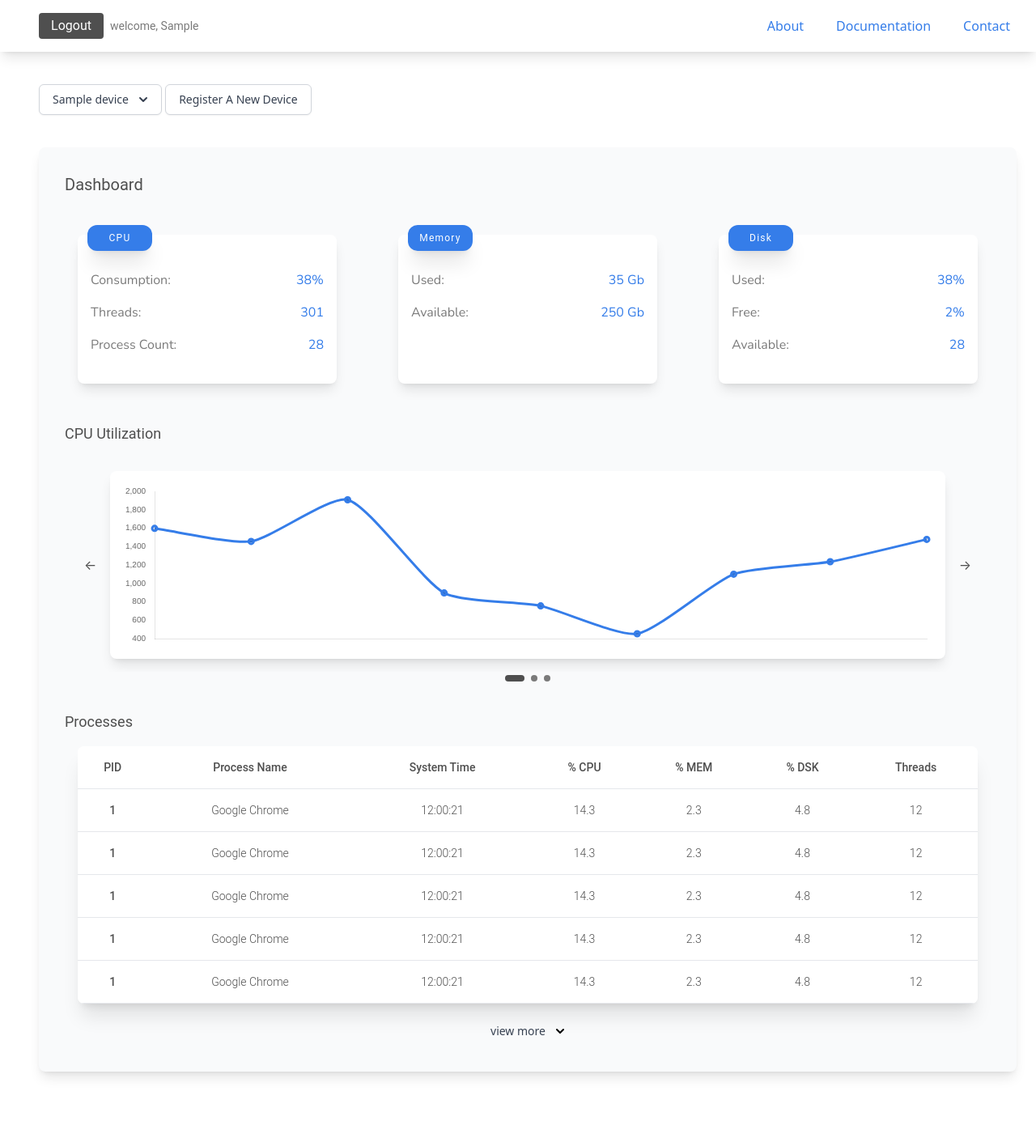
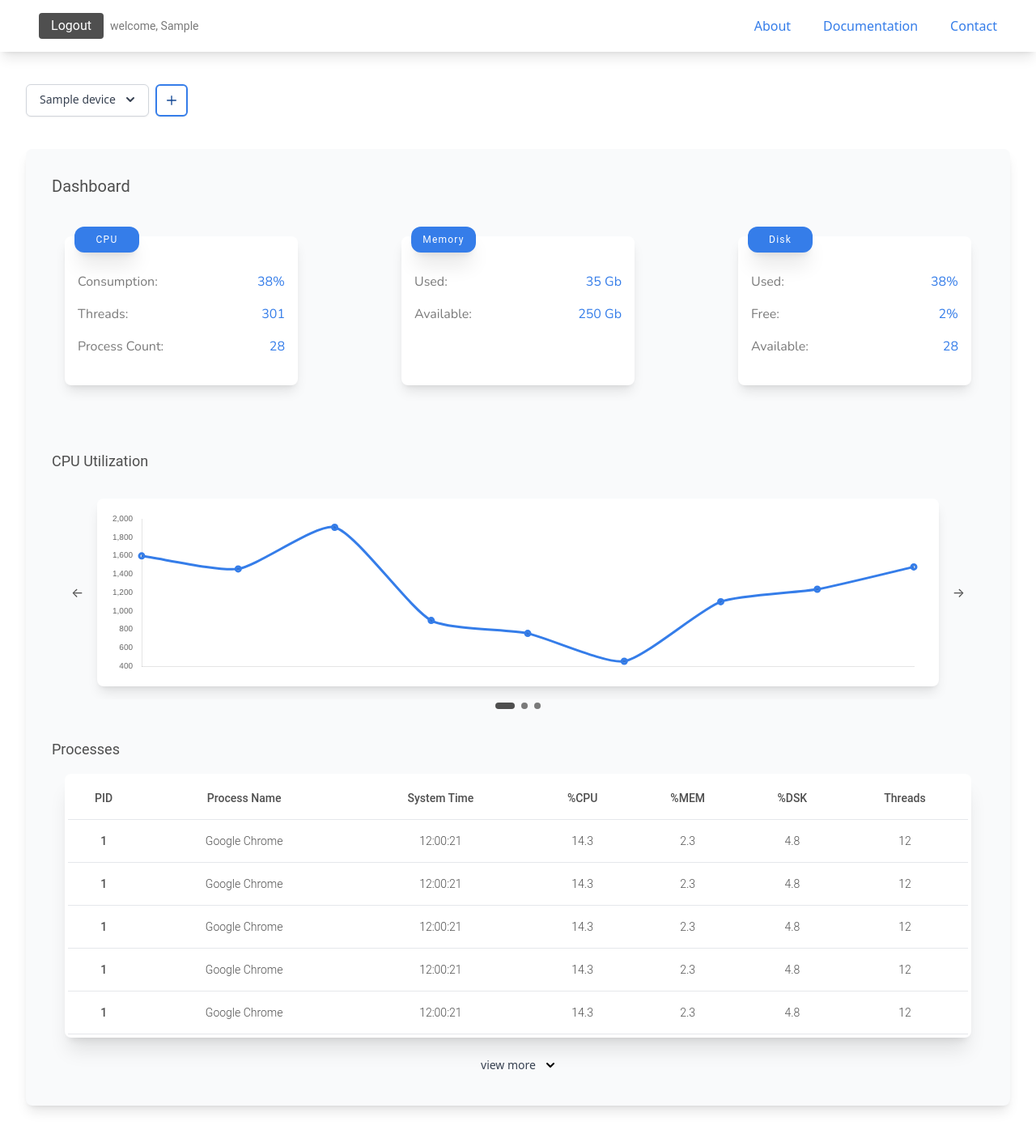
Before and after one commit to ryanpepe2000/mscs710-backend, a Flask app: page /dashboard in a window 1280 px wide. Shown: the whole page at 81% size. Before the commit the page ends 1331 px from the top, so only its background shows below. Run offline with Flask 2, Linux system fonts and the light colour scheme; a user stored in the database is signed in; tables that the repository leaves empty hold one stand-in row (values such as "Sample post"); parts of the project's set-up code (start-up, migrations or seed data) failed here and were passed over.

Commit message:
Finalized Dashboard Behavior + Misc Cleanup

```diff
--- a/matrix-server/app/auth/forms.py
+++ b/matrix-server/app/auth/forms.py
@@ -20,7 +20,7 @@ class RegistrationForm(FlaskForm):
         email = User.query.filter_by(email=email_to_check.data).first()
 
         if email:
-            raise ValidationError('Email is already in use. Please try a different email address')
+            raise ValidationError(f'Email is already in use. Please try a different email address')
 
     # Registration Fields
     first_name = StringField(label='First name', validators=[DataRequired()])
--- a/matrix-server/app/dash/views.py
+++ b/matrix-server/app/dash/views.py
@@ -2,7 +2,8 @@ import logging
 from . import dash
 from .. import db
 from . import forms
-from ..models import User, Device
+from .. import util
+from ..models import Device
 from flask import render_template, redirect, url_for, flash, request
 from flask_login import current_user
 
@@ -16,8 +17,7 @@ def dashboard_page():
         user_devices = Device.query.filter_by(user_id=current_user.id).all()
 
         if len(user_devices) > 0:
-            logger.info("I think we may have found some devices")
-
+            # TODO:- Implement Collect Metrics for Device 0 of user_devices
             # TESTING PURPOSES ONLY
             data = [
                 ("01-01-2020", 1597),
@@ -69,11 +69,12 @@ def dashboard_device_page(device_name):
 @dash.route('/dashboard/register-device', methods=['GET', 'POST'])
 def register_device():
     register_form = forms.DeviceRegistrationForm()
+
     if current_user.is_authenticated:
         if request.method == "POST":
             # Registration Submit
             if register_form.validate_on_submit():
-                # Insert New User to Database
+                # Insert New Device to Database
                 new_device = Device(device_name=register_form.device_name.data,
                                     is_active=True,
                                     user_id=current_user.id)
@@ -81,10 +82,14 @@ def register_device():
                 db.session.commit()
 
                 logger.info("Committing new Registered User Device")
+                return redirect(url_for('dash.dashboard_page')), 301
 
-                return redirect(url_for('dash.dashboard_page')), 301
+            if register_form.errors != {}:
+                for err_msg in register_form.errors.values():
+                    flash(f'{util.clean_error_msg(err_msg[0])}', category='danger')
+
         return render_template('dash/register-device.html', form=register_form), 200
-    else:
-        # User must log in to register new devices
-        flash(f'Please login to register a new device.', category='info')
-        return redirect(url_for('auth.login_page')), 301
+
+    # User must log in to register new devices
+    flash(f'Please login to register a new device.', category='info')
+    return redirect(url_for('auth.login_page')), 301
--- a/matrix-server/app/static/dash.js
+++ b/matrix-server/app/static/dash.js
@@ -19,54 +19,18 @@ dash_device_dropdown_btn.addEventListener('click', () => {
 
 // Chart.js Population + Behavior
 const chart_data = [];
-// const chart_ctx = document.querySelector('.main-chart').getContext('2d');
-
 
 function setChartData(title, headers, data) {
     chart_data.push([title, headers, data]);
 }
 
-// const totalDuration = 10000;
-// const delayBetweenPoints = totalDuration / chart_data[0][0].length;
-// const previousY = (chart_ctx) => chart_ctx.index === 0 ? chart_ctx.chart.scales.y.getPixelForValue(100) : chart_ctx.chart.getDatasetMeta(chart_ctx.datasetIndex).data[chart_ctx.index - 1].getProps(['y'], true).y;
-// const chart_animation = {
-//     x: {
-//         type:'number',
-//         easing: 'linear',
-//         duration: delayBetweenPoints,
-//         from: NaN,
-//         delay(chart_ctx) {
-//             if (chart_ctx.type !== 'data' || chart_ctx.xStarted) {
-//                 return 0;
-//             }
-//             chart_ctx.xStarted = true;
-//             return chart_ctx.index * delayBetweenPoints;
-//         }
-//     },
-//     y: {
-//         type: 'number',
-//         easing: 'linear',
-//         duration: delayBetweenPoints,
-//         from: previousY,
-//         delay(chart_ctx) {
-//             if (chart_ctx.type !== 'data' || chart_ctx.yStarted) {
-//                 return 0;
-//             }
-//             chart_ctx.yStarted = true;
-//             return chart_ctx.index * delayBetweenPoints;
-//         }
-//     }
-// };
-
-// TODO:- Finalize Progressive Line Animation
-
 function updateChartData() {
     const chart_data_ref = chart_data[current_index];
 
     // Clear the current Chart Shown
-    let chart_status = Chart.getChart('chart');
-    if (chart_status !== undefined) {
-        chart_status.destroy();
+    let main_chart_status = Chart.getChart('chart');
+    if (main_chart_status !== undefined) {
+        main_chart_status.destroy();
     }
 
     // Update Chart w/ Respective Data
--- a/matrix-server/app/static/main.css
+++ b/matrix-server/app/static/main.css
@@ -540,12 +544,16 @@ Ensure the default browser behavior of the `hidden` attribute.
   margin: 1rem;
 }
 
+.m-2{
+  margin: 0.5rem;
+}
+
+.m-1{
+  margin: 0.25rem;
+}
+
 .m-6{
   margin: 1.5rem;
-}
-
-.m-1{
-  margin: 0.25rem;
 }
 
 .mx-auto{
@@ -568,16 +576,21 @@ Ensure the default browser behavior of the `hidden` attribute.
   margin-bottom: 3.5rem;
 }
 
+.mx-2{
+  margin-left: 0.5rem;
+  margin-right: 0.5rem;
+}
+
+.my-10{
+  margin-top: 2.5rem;
+  margin-bottom: 2.5rem;
+}
+
 .mx-4{
   margin-left: 1rem;
   margin-right: 1rem;
 }
 
-.my-10{
-  margin-top: 2.5rem;
-  margin-bottom: 2.5rem;
-}
-
 .my-0\.5{
   margin-top: 0.125rem;
   margin-bottom: 0.125rem;
@@ -600,36 +613,48 @@ Ensure the default browser behavior of the `hidden` attribute.
   margin-top: 1.25rem;
 }
 
+.mt-10{
+  margin-top: 2.5rem;
+}
+
+.-mr-1{
+  margin-right: -0.25rem;
+}
+
+.ml-2{
+  margin-left: 0.5rem;
+}
+
+.mt-4{
+  margin-top: 1rem;
+}
+
+.mt-8{
+  margin-top: 2rem;
+}
+
+.mb-2{
+  margin-bottom: 0.5rem;
+}
+
+.mb-12{
+  margin-bottom: 3rem;
+}
+
 .ml-4{
   margin-left: 1rem;
 }
 
-.mt-10{
-  margin-top: 2.5rem;
-}
-
-.-mr-1{
-  margin-right: -0.25rem;
-}
-
-.ml-2{
-  margin-left: 0.5rem;
-}
-
-.mt-4{
-  margin-top: 1rem;
-}
-
-.mt-8{
-  margin-top: 2rem;
-}
-
-.mb-2{
-  margin-bottom: 0.5rem;
-}
-
-.mb-12{
-  margin-bottom: 3rem;
+.mr-1{
+  margin-right: 0.25rem;
+}
+
+.-ml-1{
+  margin-left: -0.25rem;
+}
+
+.mb-8{
+  margin-bottom: 2rem;
 }
 
 .block{
@@ -684,6 +709,10 @@ Ensure the default browser behavior of the `hidden` attribute.
   height: 18rem;
 }
 
+.h-10{
+  height: 2.5rem;
+}
+
 .h-5{
   height: 1.25rem;
 }
@@ -700,10 +729,6 @@ Ensure the default browser behavior of the `hidden` attribute.
   height: 100%;
 }
 
-.h-10{
-  height: 2.5rem;
-}
-
 .h-16{
   height: 4rem;
 }
@@ -744,6 +769,14 @@ Ensure the default browser behavior of the `hidden` attribute.
   width: 1.25rem;
 }
 
+.w-10{
+  width: 2.5rem;
+}
+
+.w-4{
+  width: 1rem;
+}
+
 .w-56{
   width: 14rem;
 }
@@ -760,10 +793,6 @@ Ensure the default browser behavior of the `hidden` attribute.
   width: 11rem;
 }
 
-.w-80{
-  width: 20rem;
-}
-
 .min-w-full{
   min-width: 100%;
 }
@@ -778,6 +807,14 @@ Ensure the default browser behavior of the `hidden` attribute.
 
 .table-auto{
   table-layout: auto;
+}
+
+.transform{
+  transform: translate(var(--tw-translate-x), var(--tw-translate-y)) rotate(var(--tw-rotate)) skewX(var(--tw-skew-x)) skewY(var(--tw-skew-y)) scaleX(var(--tw-scale-x)) scaleY(var(--tw-scale-y));
+}
+
+.cursor-default{
+  cursor: default;
 }
 
 .flex-row{
@@ -815,6 +852,10 @@ Ensure the default browser behavior of the `hidden` attribute.
   overflow: hidden;
 }
 
+.overflow-x-scroll{
+  overflow-x: scroll;
+}
+
 .whitespace-nowrap{
   white-space: nowrap;
 }
@@ -833,6 +874,10 @@ Ensure the default browser behavior of the `hidden` attribute.
 
 .border{
   border-width: 1px;
+}
+
+.border-2{
+  border-width: 2px;
 }
 
 .border-0{
@@ -848,6 +893,11 @@ Ensure the default browser behavior of the `hidden` attribute.
   border-color: rgb(209 213 219 / var(--tw-border-opacity));
 }
 
+.border-matrix_blue-100{
+  --tw-border-opacity: 1;
+  border-color: rgb(53 125 233 / var(--tw-border-opacity));
+}
+
 .bg-white{
   --tw-bg-opacity: 1;
   background-color: rgb(255 255 255 / var(--tw-bg-opacity));
@@ -884,12 +934,16 @@ Ensure the default browser behavior of the `hidden` attribute.
   padding: 2rem;
 }
 
+.p-2{
+  padding: 0.5rem;
+}
+
 .p-0{
   padding: 0px;
 }
 
-.p-2{
-  padding: 0.5rem;
+.p-1{
+  padding: 0.25rem;
 }
 
 .py-1{
@@ -912,9 +966,14 @@ Ensure the default browser behavior of the `hidden` attribute.
   padding-bottom: 0.5rem;
 }
 
-.px-10{
-  padding-left: 2.5rem;
-  padding-right: 2.5rem;
+.px-2{
+  padding-left: 0.5rem;
+  padding-right: 0.5rem;
+}
+
+.px-5{
+  padding-left: 1.25rem;
+  padding-right: 1.25rem;
 }
 
 .py-4{
@@ -922,11 +981,6 @@ Ensure the default browser behavior of the `hidden` attribute.
   padding-bottom: 1rem;
 }
 
-.px-5{
-  padding-left: 1.25rem;
-  padding-right: 1.25rem;
-}
-
 .pb-6{
   padding-bottom: 1.5rem;
 }
@@ -941,6 +995,10 @@ Ensure the default browser behavior of the `hidden` attribute.
 
 .pr-2{
   padding-right: 0.5rem;
+}
+
+.pr-4{
+  padding-right: 1rem;
 }
 
 .pl-5{
@@ -1013,6 +1071,11 @@ Ensure the default browser behavior of the `hidden` attribute.
 .text-gray-700{
   --tw-text-opacity: 1;
   color: rgb(55 65 81 / var(--tw-text-opacity));
+}
+
+.text-matrix_blue-200{
+  --tw-text-opacity: 1;
+  color: rgb(16 69 147 / var(--tw-text-opacity));
 }
 
 .text-matrix_blue-100{
@@ -1475,6 +1571,14 @@ Ensure the default browser behavior of the `hidden` attribute.
 }
 
 @media (min-width: 768px){
+  .md\:m-4{
+    margin: 1rem;
+  }
+
+  .md\:m-6{
+    margin: 1.5rem;
+  }
+
   .md\:m-12{
     margin: 3rem;
   }
@@ -1503,6 +1607,10 @@ Ensure the default browser behavior of the `hidden` attribute.
     width: 83.333333%;
   }
 
+  .md\:w-48{
+    width: 12rem;
+  }
+
   .md\:flex-row{
     flex-direction: row;
   }
@@ -1521,6 +1629,14 @@ Ensure the default browser behavior of the `hidden` attribute.
 
   .md\:justify-between{
     justify-content: space-between;
+  }
+
+  .md\:overflow-hidden{
+    overflow: hidden;
+  }
+
+  .md\:p-4{
+    padding: 1rem;
   }
 
   .md\:px-6{
@@ -1528,6 +1644,11 @@ Ensure the default browser behavior of the `hidden` attribute.
     padding-right: 1.5rem;
   }
 
+  .md\:px-10{
+    padding-left: 2.5rem;
+    padding-right: 2.5rem;
+  }
+
   .md\:px-2{
     padding-left: 0.5rem;
     padding-right: 0.5rem;
@@ -1558,6 +1679,10 @@ Ensure the default browser behavior of the `hidden` attribute.
     width: 33.333333%;
   }
 
+  .lg\:w-64{
+    width: 16rem;
+  }
+
   .lg\:px-8{
     padding-left: 2rem;
     padding-right: 2rem;
@@ -1565,6 +1690,10 @@ Ensure the default browser behavior of the `hidden` attribute.
 }
 
 @media (min-width: 1280px){
+  .xl\:w-72{
+    width: 18rem;
+  }
+
   .xl\:flex-row{
     flex-direction: row;
   }
--- a/matrix-server/app/static/main.js
+++ b/matrix-server/app/static/main.js
@@ -15,13 +15,15 @@ nav_mobile_btn.addEventListener('click', () => {
     if (window.getComputedStyle(nav_mobile_menu)['display'] === 'none') {
         nav_mobile_menu_icon.classList.add("hidden");
         nav_mobile_exit_icon.classList.remove('hidden');
+
         nav_mobile_menu.classList.toggle('hidden');
-        nav_mobile_menu.classList.add('flex', 'bg-white', 'border', 'border-matrix_blue-100', 'shadow-lg');
+        nav_mobile_menu.classList.add('flex', 'mobile-menu');
     } else {
         nav_mobile_menu_icon.classList.remove('hidden');
         nav_mobile_exit_icon.classList.add('hidden');
+
         nav_mobile_menu.classList.toggle('hidden');
-        nav_mobile_menu.classList.remove('bg-white', 'border', 'border-matrix_blue-100', 'shadow-lg');
+        nav_mobile_menu.classList.remove('flex', 'mobile-menu');
     }
 });
 
--- a/matrix-server/app/templates/components/matrix_nav.html
+++ b/matrix-server/app/templates/components/matrix_nav.html
@@ -14,7 +14,7 @@
                 </svg>
             </button>
         </div>
-        <nav class="z-20 hidden md:flex flex-col flex-grow pb-4 md:pb-0 md:justify-end md:flex-row nav-menu">
+        <nav class="z-20 hidden md:flex flex-col flex-grow pb-4 pr-4 md:pb-0 md:justify-end md:flex-row nav-menu">
             <a href="#" class="py-4 px-5 my-0.5 text-matrix_blue-100 hover:text-matrix_blue-200 transition duration-300">About</a>
             <a href="#" class="py-4 px-5 my-0.5 text-matrix_blue-100 hover:text-matrix_blue-200 transition duration-300">Documentation</a>
             <a href="#" class="py-4 pl-5 my-0.5 text-matrix_blue-100 hover:text-matrix_blue-200 transition duration-300">Contact</a>
--- a/matrix-server/app/templates/components/metric_card.html
+++ b/matrix-server/app/templates/components/metric_card.html
@@ -1,4 +1,4 @@
-<div class="w-80 bg-white rounded-lg shadow-lg">
+<div class="w-full md:w-48 lg:w-64 xl:w-72 mb-8 md:pb-0 bg-white rounded-lg shadow-lg">
     <div class="w-20 h-8 relative left-3 -top-3 text-center items-center rounded-xl shadow-xl bg-matrix_blue-100">
         <p class="p-2 text-xs text-white font-['roboto'] tracking-widest">{{ title }}</p>
     </div>
--- a/matrix-server/app/templates/dash/dashboard.html
+++ b/matrix-server/app/templates/dash/dashboard.html
@@ -7,21 +7,25 @@ Matrix - Dashboard
         {% if devices != None %}
             <!-- Dashboard Sub Menu -->
             <div class="flex flex-col w-full px-4 mx-auto md:px-6 lg:px-8 justify-between md:justify-start">
-                <!-- Device Dropdown List -->
-                <div class="ml-4 mt-10">
-                    <button type="button" class="p-4 inline-flex rounded-md border border-gray-300 shadow-sm px-4 py-2 bg-white text-sm font-medium text-gray-700 hover:bg-gray-50 focus:outline-none focus:ring-2 focus:ring-offset-2 focus:ring-offset-gray-100 focus:ring-matrix_blue-100" id="device-menu-button">
+                <div class="mt-10 flex items-center">
+                    <!-- Device Dropdown List -->
+                    <button type="button" class="h-10 inline-flex rounded-md border border-gray-300 shadow-sm px-4 py-2 bg-white text-sm font-medium text-gray-700 hover:bg-gray-50 focus:outline-none focus:ring-2 focus:ring-offset-2 focus:ring-offset-gray-100 focus:ring-matrix_blue-100" id="device-menu-button">
                         {{ current_device }}
                         <svg class="-mr-1 ml-2 h-5 w-5" xmlns="http://www.w3.org/2000/svg" viewBox="0 0 20 20" fill="currentColor" aria-hidden="true">
                             <path fill-rule="evenodd" d="M5.293 7.293a1 1 0 011.414 0L10 10.586l3.293-3.293a1 1 0 111.414 1.414l-4 4a1 1 0 01-1.414 0l-4-4a1 1 0 010-1.414z" clip-rule="evenodd" />
                         </svg>
                     </button>
-                    <a href="{{ url_for('dash.register_device') }}">
-                        <button type="button" class="p-4 inline-flex rounded-md border border-gray-300 shadow-sm px-4 py-2 bg-white text-sm font-medium text-gray-700 hover:bg-gray-50 focus:outline-none focus:ring-2 focus:ring-offset-2 focus:ring-offset-gray-100 focus:ring-matrix_blue-100" id="register-device-button">
-                            Register A New Device
+                    <!-- Register Device CTA -->
+                    <a href="{{ url_for('dash.register_device') }}" class="h-10 w-10 mx-2 px-2 py-2 inline-flex justify-center rounded-md shadow-sm border-2 border-matrix_blue-100 bg-white hover:bg-gray-100 focus:outline-none focus:ring-2 focus:ring-offset-2 focus:ring-offset-gray-100 focus:ring-matrix_blue-100 transition duration-300">
+                        <button type="button" class="" id="register-device-button">
+                            <svg xmlns="http://www.w3.org/2000/svg" class="h-4 w-4 text-matrix_blue-200" fill="none" viewBox="0 0 24 24" stroke="currentColor" stroke-width="2">
+                              <path stroke-linecap="round" stroke-linejoin="round" d="M12 4v16m8-8H4" />
+                            </svg>
                         </button>
                     </a>
                 </div>
-                <div class="hidden mt-4 ml-4 w-56 rounded-md shadow-lg bg-white ring-1 ring-black ring-opacity-5 divide-y divide-gray-100 focus:outline-none" id="device-dropdown" aria-orientation="vertical" tabindex="-1">
+                <!-- Device Dropdown -->
+                <div class="hidden mt-4 w-56 absolute top-36 rounded-md shadow-lg bg-white ring-1 ring-black ring-opacity-5 divide-y divide-gray-100 focus:outline-none" id="device-dropdown" aria-orientation="vertical" tabindex="-1">
                     {% for device in devices %}
                         {% if device.device_name == current_device %}
                             <div class="py-1" role="none">
@@ -38,7 +42,7 @@ Matrix - Dashboard
             <!-- Dashboard -->
             <div class="flex w-full px-4 mx-auto md:px-6 lg:px-8">
                 <!-- Dashboard Wrapper -->
-                <div class="flex flex-col w-full bg-gray-50 rounded-lg shadow-lg mx-4 my-10 p-8 justify-between">
+                <div class="flex flex-col w-full bg-gray-50 rounded-lg shadow-lg my-10 p-8 justify-between">
                     <h2 class="text-xl text-matrix_gray-200 font-['roboto'] pb-4">Dashboard</h2>
 
                     <!-- High-Level Metrics -->
@@ -62,33 +66,33 @@ Matrix - Dashboard
                     <div class="flex flex-row mt-4 justify-center">
                         <div id="chart-carousel" class="w-full relative">
                             <!-- Inner -->
-                            <div class="carousel-inner relative w-full overflow-hidden">
-                                <div class="carousel-item-0 relative w-full float-left px-10 transition duration-500">
+                            <div class="relative w-full overflow-hidden">
+                                <div class="relative w-full float-left px-5 md:px-10 transition duration-500">
                                     <!-- Primary Chart -->
-                                    <div class="p-4 m-4 bg-white rounded-lg shadow-lg">
+                                    <div class="p-2 m-2 md:p-4 md:m-4 bg-white rounded-lg shadow-lg overflow-x-scroll">
                                         <canvas id="chart" class="main-chart w-full" width="1000%" height="200%"></canvas>
                                     </div>
                                 </div>
                             </div>
-
                             <!-- Controls -->
-                            <button class="carousel-control-prev absolute top-0 bottom-0 flex items-center justify-center m-6 text-center border-0 hover:outline-none hover:no-underline focus:outline-none focus:no-underline left-0"
+                            <button class="carousel-control-prev absolute top-0 bottom-0 flex items-center justify-center m-2 md:m-6 text-center border-0 hover:outline-none hover:no-underline focus:outline-none focus:no-underline left-0"
                                 type="button" data-bs-target="#chart-carousel" data-bs-slide="prev">
                                 <span class="carousel-control-prev-icon inline-block bg-no-repeat" aria-hidden="true"></span>
                                 <span class="text-matrix_gray-200">&#8592;</span>
                             </button>
-                            <button class="carousel-control-next absolute top-0 bottom-0 flex items-center justify-center m-6 text-center border-0 hover:outline-none hover:no-underline focus:outline-none focus:no-underline right-0"
+                            <button class="carousel-control-next absolute top-0 bottom-0 flex items-center justify-center m-2 md:m-6 text-center border-0 hover:outline-none hover:no-underline focus:outline-none focus:no-underline right-0"
                                 type="button" data-bs-target="#chart-carousel" data-bs-slide="next">
                                 <span class="carousel-control-next-icon inline-block bg-no-repeat" aria-hidden="true"></span>
                                 <span class="text-matrix_gray-200">&#8594;</span>
                           </button>
                         </div>
                     </div>
+
                     <!-- Carousel Indicators -->
                     <div class="carousel-indicators flex justify-center p-0 mx-4 h-4 z-20">
-                        <button class="carousel-indicator-0 active-indicator rounded-xl h-2 m-1 transition-all ease-in duration-300" data-bs-target="#chart-carousel" data-bs-slide-to="0" class="active" aria-current="true" aria-label="Slide 1"></button>
-                        <button class="carousel-indicator-1 inactive-indicator rounded-xl h-2 m-1 transition-all ease-in duration-300" data-bs-target="#chart-carousel" data-bs-slide-to="1" aria-label="Slide 1"></button>
-                        <button class="carousel-indicator-2 inactive-indicator rounded-xl h-2 m-1 transition-all ease-in duration-300" data-bs-target="#chart-carousel" data-bs-slide-to="2" aria-label="Slide 1"></button>
+                        <button class="carousel-indicator-0 active-indicator rounded-xl h-2 m-1 cursor-default transition-all ease-in duration-300"></button>
+                        <button class="carousel-indicator-1 inactive-indicator rounded-xl h-2 m-1 cursor-default transition-all ease-in duration-300"></button>
+                        <button class="carousel-indicator-2 inactive-indicator rounded-xl h-2 m-1 cursor-default transition-all ease-in duration-300"></button>
                     </div>
 
                     <!-- Process Metrics -->
@@ -96,15 +100,15 @@ Matrix - Dashboard
                         <h2 class="text-lg text-matrix_gray-200 font-['roboto'] mt-8">Processes</h2>
                         <!-- Process Metrics -->
                         <div class="flex justify-center">
-                            <div class="overflow-hidden w-full m-4 bg-white rounded-lg shadow-xl">
+                            <div class="overflow-x-scroll md:overflow-hidden w-full m-4 p-1 bg-white rounded-lg shadow-xl">
                                 <table class="table-auto min-w-full">
                                     <thead class="bg-white border-b">
                                         <th scope="col" class="table-header">PID</th>
                                         <th scope="col" class="table-header">Process Name</th>
                                         <th scope="col" class="table-header">System Time</th>
-                                        <th scope="col" class="table-header">% CPU</th>
-                                        <th scope="col" class="table-header">% MEM</th>
-                                        <th scope="col" class="table-header">% DSK</th>
+                                        <th scope="col" class="table-header">%CPU</th>
+                                        <th scope="col" class="table-header">%MEM</th>
+                                        <th scope="col" class="table-header">%DSK</th>
                                         <th scope="col" class="table-header">Threads</th>
                                     </thead>
                                     <tbody>
@@ -206,10 +210,14 @@ Matrix - Dashboard
             </div>
         {% else %}
             <!-- No Devices Registered -->
-            <div class="flex flex-col w-5/6 h-full m-6 md:m-12 items-center justify-center bg-gray-100 rounded-lg shadow-lg">
-                <h1 class="mb-2 text-center text-base md:text-xl text-matrix_gray-200 font-matrix_body font-bold">No Devices</h1>
-                <p class="w-96 mb-12 text-center text-sm md:text-base text-matrix_gray-100 font-['roboto']">get started by registering a device.</p>
-                <button type="button" class="h-10 w-44 btn-solid-blue"><span class="pr-2">&#43;</span>Register Device</button>
+            <div class="flex flex-col h-full justify-center items-center">
+                <div class="flex flex-col w-5/6 h-full m-6 md:m-12 items-center justify-center bg-gray-100 rounded-lg shadow-lg">
+                    <h1 class="mb-2 text-center text-base md:text-xl text-matrix_gray-200 font-matrix_body font-bold">No Devices</h1>
+                    <p class="w-96 mb-12 text-center text-sm md:text-base text-matrix_gray-100 font-['roboto']">get started by registering a device.</p>
+                    <a href="{{ url_for('dash.register_device') }}">
+                        <button type="button" class="h-10 w-44 btn-solid-blue"><span class="pr-2">&#43;</span>Register Device</button>
+                    </a>
+                </div>
             </div>
         {% endif %}
     </div>
```
Also changed, not shown: other parts of matrix-server/app/static/main.css (+41 -4 lines), matrix-server/app/auth/views.py (+5 -29 lines), matrix-server/app/dash/forms.py (+13 -4 lines), matrix-server/app/static/src/main.css (+6 -1 lines), matrix-server/app/templates/dash/register-device.html (+19 -13 lines), matrix-server/app/util.py (added, +10 -0 lines).
